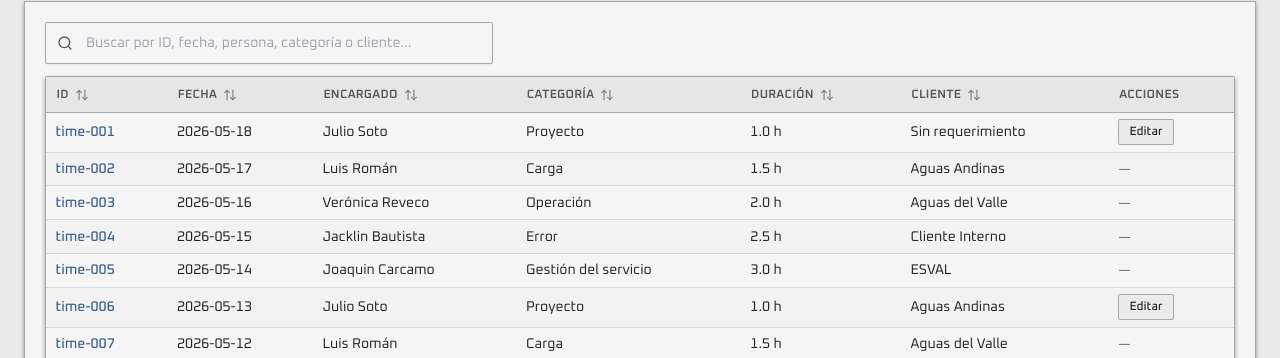
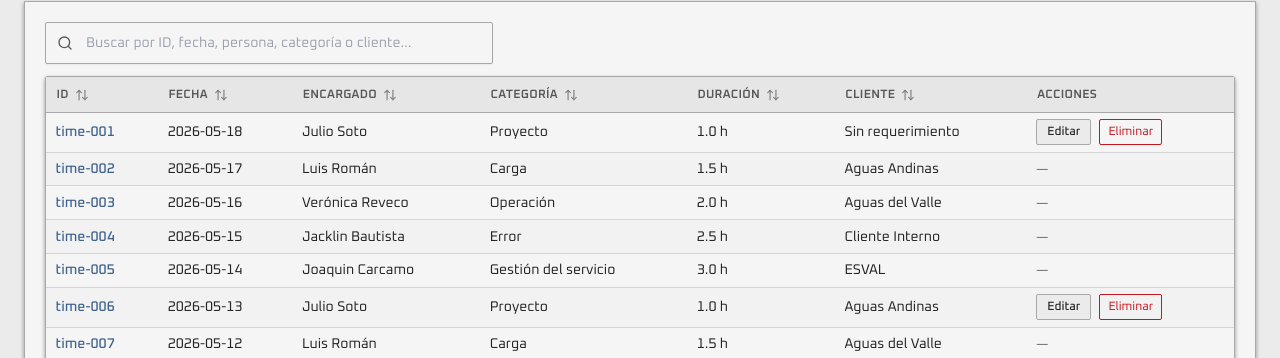
Before and after one commit to 404BadRequest/requirements-management-system, a Next.js app: page /time-entries in a window 1280 px wide. Shown: the part 442-800 px from the top of the page. Built offline with nearby package versions, Linux system fonts and the light colour scheme; no server answers; sample sign-in values are in the browser's storage.

Commit message:
feat: add edit/delete controls for hours across views
Enable deleting hours from the main time entries list and from requirement detail, while reusing inline edit actions and enforcing owner/admin permission rules consistently.

Co-authored-by: Cursor <cursoragent@cursor.com>

```diff
--- a/src/app/time-entries/[id]/page.tsx
+++ b/src/app/time-entries/[id]/page.tsx
@@ -105,21 +105,21 @@ export default async function TimeEntryDetailPage({ params }: { params: Promise<
           <p className="mt-2 font-mono text-sm tabular-nums text-foreground">{entry.date}</p>
           <p className="mt-1 text-xs capitalize text-muted-foreground">{dateDisplay}</p>
         </article>
-        <article className="surface-card p-4">
-          <h3 className="text-sm font-medium text-muted-foreground">Duración</h3>
+        <article className="surface-card border border-primary/35 bg-primary/5 p-4 shadow-sm">
+          <h3 className="text-sm font-medium text-primary">Duración</h3>
           <p className="mt-2 text-xl font-semibold tabular-nums text-foreground">{minutesToHoursDisplay(entry.durationMinutes)}</p>
           <p className="mt-1 text-xs text-muted-foreground">{entry.durationMinutes} minutos</p>
         </article>
-        <article className="surface-card p-4">
-          <h3 className="text-sm font-medium text-muted-foreground">Bloque horario</h3>
+        <article className="surface-card border border-primary/35 bg-primary/5 p-4 shadow-sm">
+          <h3 className="text-sm font-medium text-primary">Bloque horario</h3>
           <p className="mt-2 font-mono text-lg tabular-nums text-foreground">
             {entry.startTime} – {entry.endTime}
           </p>
         </article>
-        <article className="surface-card p-4">
-          <h3 className="text-sm font-medium text-muted-foreground">Categoría</h3>
+        <article className="surface-card border border-primary/35 bg-primary/5 p-4 shadow-sm">
+          <h3 className="text-sm font-medium text-primary">Categoría</h3>
           <p className="mt-2 text-lg font-semibold leading-snug text-foreground">{categoryLabel}</p>
-          <p className="mt-1 font-mono text-[10px] text-muted-foreground">{entry.category}</p>
+          <p className="mt-1 font-mono text-[10px] text-primary/90">{entry.category}</p>
         </article>
       </section>
 
--- a/src/app/time-entries/new/data-actions.ts
+++ b/src/app/time-entries/new/data-actions.ts
@@ -1,7 +1,15 @@
 "use server";
 
 import { revalidatePath } from "next/cache";
-import { createTimeEntry, getCatalogByKind, getRequirements, getTimeEntryById, getUsers, updateTimeEntry } from "@/data/repositories/server-db";
+import {
+  createTimeEntry,
+  deleteTimeEntry,
+  getCatalogByKind,
+  getRequirements,
+  getTimeEntryById,
+  getUsers,
+  updateTimeEntry,
+} from "@/data/repositories/server-db";
 import { getAppSession } from "@/lib/auth/session";
 import { assertPermission } from "@/lib/auth/permissions";
 import { resolveDirectoryUserIdForSession } from "@/lib/auth/resolve-directory-user";
@@ -123,3 +131,50 @@ export async function updateTimeEntryAction(id: string, input: TimeEntryInput) {
   revalidatePath("/budgets");
   return updated;
 }
+
+export async function deleteTimeEntryAction(id: string) {
+  const { user } = await getAppSession();
+  assertPermission(user?.role, "time_entries.write");
+  if (!user) {
+    throw new Error("Debes iniciar sesión.");
+  }
+
+  const current = await getTimeEntryById(id);
+  if (!current) {
+    throw new Error("No se encontró la hora a eliminar.");
+  }
+
+  const users = await getUsers();
+  const activeUsers = users.filter((u) => u.active);
+  const resolvedId = resolveDirectoryUserIdForSession(user, activeUsers);
+  const requirements = await getRequirements();
+  const pickAny = canPickEncargadoForOthers(user.role);
+
+  if (!pickAny) {
+    if (current.userId !== resolvedId) {
+      throw new Error("Solo puedes eliminar horas registradas por ti.");
+    }
+    if (current.requirementId) {
+      const linkedRequirement = requirements.find((r) => r.id === current.requirementId);
+      if (!linkedRequirement || linkedRequirement.ownerId !== resolvedId) {
+        throw new Error("Solo puedes eliminar horas asociadas a requerimientos propios.");
+      }
+    }
+  }
+
+  const deleted = await deleteTimeEntry(id);
+  if (!deleted) {
+    throw new Error("No se pudo eliminar la hora.");
+  }
+
+  revalidatePath("/time-entries");
+  revalidatePath(`/time-entries/${id}`);
+  if (current.requirementId) {
+    revalidatePath(`/requirements/id/${current.requirementId}`);
+  }
+  revalidatePath("/dashboard");
+  revalidatePath("/reports");
+  revalidatePath("/team");
+  revalidatePath("/budgets");
+  return deleted;
+}
--- a/src/app/time-entries/page.tsx
+++ b/src/app/time-entries/page.tsx
@@ -119,7 +119,14 @@ export default async function TimeEntriesPage({
           entry,
           date: entry.date,
           userName: userMap.get(entry.userId) ?? entry.userId,
-          canEdit: canEditAnyEntry || entry.userId === currentDirectoryUserId,
+          canEdit:
+            canEditAnyEntry ||
+            (entry.userId === currentDirectoryUserId &&
+              (!entry.requirementId || requirementMap.get(entry.requirementId)?.ownerId === currentDirectoryUserId)),
+          canDelete:
+            canEditAnyEntry ||
+            (entry.userId === currentDirectoryUserId &&
+              (!entry.requirementId || requirementMap.get(entry.requirementId)?.ownerId === currentDirectoryUserId)),
           category: categoryLabelByCode.get(entry.category) ?? entry.category,
           durationMinutes: entry.durationMinutes,
           durationLabel: `${(entry.durationMinutes / 60).toFixed(1)} h`,
--- a/src/components/requirements/requirement-hours-panel.tsx
+++ b/src/components/requirements/requirement-hours-panel.tsx
@@ -4,9 +4,15 @@ import Link from "next/link";
 import { useMemo } from "react";
 import type { ColumnDef } from "@tanstack/react-table";
 import { DataTable } from "@/components/common/data-table";
+import { TimeEntryEditModal } from "@/components/time-entries/time-entry-edit-modal";
+import { TimeEntryDeleteButton } from "@/components/time-entries/time-entry-delete-button";
+import type { TimeEntry } from "@/types/domain";
 
 export type RequirementHoursRow = {
   id: string;
+  entry: TimeEntry;
+  canEdit: boolean;
+  canDelete: boolean;
   date: string;
   userName: string;
   profileName: string;
@@ -24,12 +30,20 @@ export function RequirementHoursPanel({
   byCategory,
   totalHoursDisplay,
   imputationCount,
+  users,
+  requirements,
+  categories,
+  canPickAnyOwner,
 }: {
   rows: RequirementHoursRow[];
   byProfile: HoursBreakdownItem[];
   byCategory: HoursBreakdownItem[];
   totalHoursDisplay: string;
   imputationCount: number;
+  users: { id: string; name: string }[];
+  requirements: { id: string; title: string }[];
+  categories: { code: string; label: string }[];
+  canPickAnyOwner: boolean;
 }) {
   const columns = useMemo<ColumnDef<RequirementHoursRow>[]>(
     () => [
@@ -64,8 +78,34 @@ export function RequirementHoursPanel({
           <span className="line-clamp-2 max-w-[min(28rem,50vw)] text-muted-foreground">{row.original.taskDescription || "—"}</span>
         ),
       },
+      {
+        id: "actions",
+        header: "Acciones",
+        enableSorting: false,
+        enableGlobalFilter: false,
+        cell: ({ row }) => {
+          if (!row.original.canEdit && !row.original.canDelete) {
+            return <span className="text-xs text-muted-foreground">—</span>;
+          }
+          return (
+            <div className="flex flex-wrap gap-2">
+              <TimeEntryEditModal
+                entry={row.original.entry}
+                users={users}
+                requirements={requirements}
+                categories={categories}
+                canEdit={row.original.canEdit}
+                canPickAnyOwner={canPickAnyOwner}
+                triggerLabel="Editar"
+                triggerClassName="btn-secondary px-2.5 py-1 text-xs"
+              />
+              <TimeEntryDeleteButton entryId={row.original.id} canDelete={row.original.canDelete} />
+            </div>
+          );
+        },
+      },
     ],
-    [],
+    [canPickAnyOwner, categories, requirements, users],
   );
 
   if (rows.length === 0) {
--- a/src/components/time-entries/time-entries-table.tsx
+++ b/src/components/time-entries/time-entries-table.tsx
@@ -5,6 +5,7 @@ import { useMemo } from "react";
 import type { ColumnDef } from "@tanstack/react-table";
 import { DataTable } from "@/components/common/data-table";
 import { TimeEntryEditModal } from "@/components/time-entries/time-entry-edit-modal";
+import { TimeEntryDeleteButton } from "@/components/time-entries/time-entry-delete-button";
 import type { TimeEntry } from "@/types/domain";
 
 export type TimeEntryRow = {
@@ -12,6 +13,7 @@ export type TimeEntryRow = {
   date: string;
   userName: string;
   canEdit?: boolean;
+  canDelete?: boolean;
   entry?: TimeEntry;
   category: string;
   durationMinutes: number;
@@ -58,21 +60,26 @@ export function TimeEntriesTable({
         header: "Acciones",
         enableSorting: false,
         enableGlobalFilter: false,
-        cell: ({ row }) =>
-          row.original.canEdit && row.original.entry ? (
+        cell: ({ row }) => {
+          if (!row.original.entry || (!row.original.canEdit && !row.original.canDelete)) {
+            return <span className="text-xs text-muted-foreground">—</span>;
+          }
+          return (
+            <div className="flex flex-wrap gap-2">
               <TimeEntryEditModal
                 entry={row.original.entry}
                 users={users}
                 requirements={requirements}
                 categories={categories}
-              canEdit
+                canEdit={Boolean(row.original.canEdit)}
                 canPickAnyOwner={canPickAnyOwner}
                 triggerLabel="Editar"
                 triggerClassName="btn-secondary px-2.5 py-1 text-xs"
               />
-          ) : (
-            <span className="text-xs text-muted-foreground">—</span>
-          ),
+              <TimeEntryDeleteButton entryId={row.original.entry.id} canDelete={Boolean(row.original.canDelete)} />
+            </div>
+          );
+        },
       },
     ],
     [canPickAnyOwner, categories, requirements, users],
--- /dev/null
+++ b/src/components/time-entries/time-entry-delete-button.tsx
@@ -0,0 +1,44 @@
+"use client";
+
+import { useState } from "react";
+import { useRouter } from "next/navigation";
+import { toast } from "sonner";
+import { deleteTimeEntryAction } from "@/app/time-entries/new/data-actions";
+import { ConfirmDialog } from "@/components/common/confirm-dialog";
+
+export function TimeEntryDeleteButton({
+  entryId,
+  canDelete,
+  label = "Eliminar",
+}: {
+  entryId: string;
+  canDelete: boolean;
+  label?: string;
+}) {
+  const router = useRouter();
+  const [deleting, setDeleting] = useState(false);
+
+  if (!canDelete) return null;
+
+  return (
+    <ConfirmDialog
+      label={deleting ? "Eliminando..." : label}
+      title="¿Eliminar hora?"
+      onConfirm={() => {
+        if (deleting) return;
+        void (async () => {
+          setDeleting(true);
+          try {
+            await deleteTimeEntryAction(entryId);
+            toast.success("Hora eliminada");
+            router.refresh();
+          } catch (error) {
+            toast.error(error instanceof Error ? error.message : "No se pudo eliminar la hora.");
+          } finally {
+            setDeleting(false);
+          }
+        })();
+      }}
+    />
+  );
+}
```
Also changed, not shown: src/app/requirements/id/[requirementId]/page.tsx (+18 -5 lines). Lines whose indentation alone changed are shown as unchanged.
